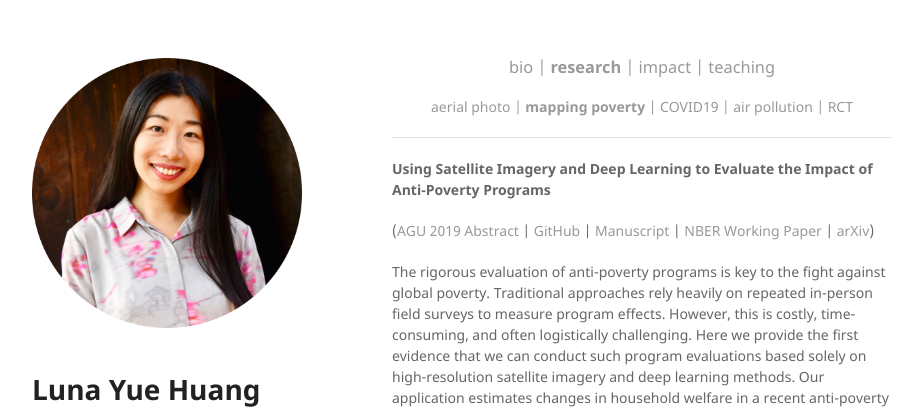
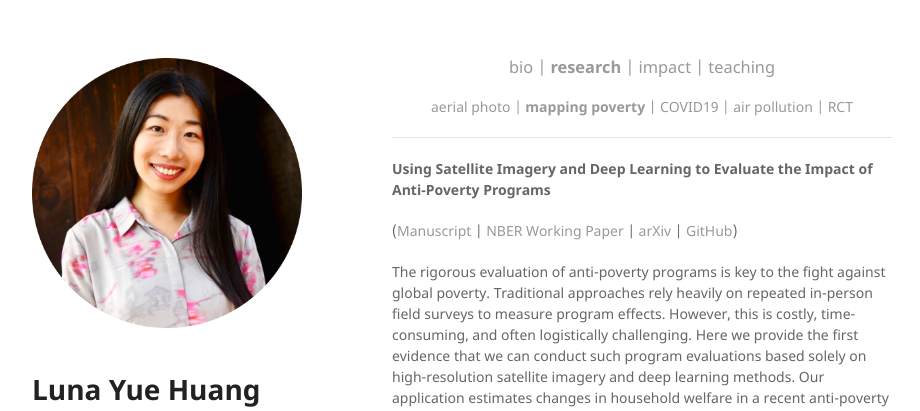
Before and after one commit to luna983/luna983.github.io, a Jekyll site: the page built from research-jmp.md, in a window 1280 px wide. Shown: the top 411 px of the page, without its empty margins (178-1098 px from the left). Built offline with Jekyll 4.4.1, drawn with Linux system fonts in a browser that asks for light colours.

Commit message:
Update research-jmp.md

```diff
--- a/research-jmp.md
+++ b/research-jmp.md
@@ -17,6 +17,6 @@ layout: default
 
 __Using Satellite Imagery and Deep Learning to Evaluate the Impact of Anti-Poverty Programs__
 
-([AGU 2019 Abstract](https://agu.confex.com/agu/fm19/meetingapp.cgi/Paper/507850) \| [GitHub](https://github.com/luna983/beyond-nightlight) \| [Manuscript](/assets/pdf/jmp.pdf) \| [NBER Working Paper](https://www.nber.org/papers/w29105) \| [arXiv](https://arxiv.org/abs/2104.11772))
+([Manuscript](/assets/pdf/jmp.pdf) \| [NBER Working Paper](https://www.nber.org/papers/w29105) \| [arXiv](https://arxiv.org/abs/2104.11772) \| [GitHub](https://github.com/luna983/beyond-nightlight))
 
 The rigorous evaluation of anti-poverty programs is key to the fight against global poverty. Traditional approaches rely heavily on repeated in-person field surveys to measure program effects. However, this is costly, time-consuming, and often logistically challenging. Here we provide the first evidence that we can conduct such program evaluations based solely on high-resolution satellite imagery and deep learning methods. Our application estimates changes in household welfare in a recent anti-poverty program in rural Kenya. Leveraging a large literature documenting a reliable relationship between housing quality and household wealth, we infer changes in household wealth based on satellite-derived changes in housing quality and obtain consistent results with the traditional field-survey based approach. Our approach generates inexpensive and timely insights on program effectiveness in international development programs.
```
